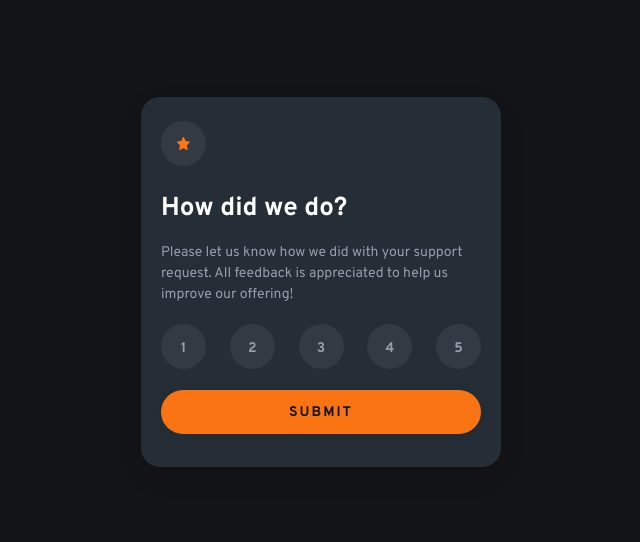
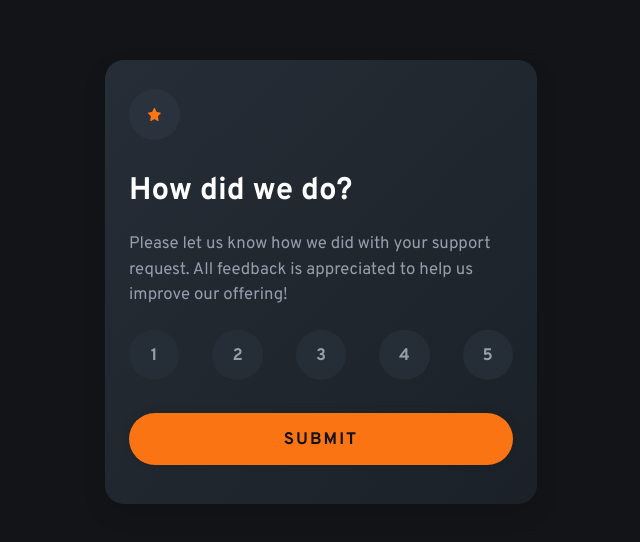
Before and after one commit to danmlarsen/fm-interactive-rating-component, a website: page index.html in a window 1280 px wide. Shown: the part 118-660 px from the top of the page, without its empty margins (319-959 px from the left). Drawn offline with Linux system fonts and the light colour scheme.

Commit message:
Minor spacing and typography tweaks

```diff
--- a/sass/_base.scss
+++ b/sass/_base.scss
@@ -9,6 +9,10 @@
 html {
     font-size: 62.5%;
     scroll-behavior: smooth;
+
+    @media screen and (min-width: 48em) {
+        font-size: 75%;
+    }
 }
 
 body {
--- a/sass/_components.scss
+++ b/sass/_components.scss
@@ -1,7 +1,8 @@
 .rating {
     max-width: 36rem;
     min-height: 37rem;
-    background-color: $color-natural-500;
+    // background-color: $color-natural-500;
+    background: linear-gradient(to bottom right, $color-natural-500, darken($color-natural-500, 5%));
     color: $color-natural-100;
     padding: 2.4rem 2rem 3.2rem;
     border-radius: 19px;
@@ -20,7 +21,7 @@
 
     &__icon-container {
         padding: 1.6rem;
-        background-color: $color-natural-400;
+        background-color: lighten($color-natural-500, 2%);
         border-radius: 50%;
         margin-bottom: 1rem;
     }
@@ -32,7 +33,7 @@
 
     &__selected-rating-text {
         color: $color-primary;
-        background-color: $color-natural-400;
+        background-color: $color-natural-500;
         padding: 0.5rem 1rem;
         border-radius: 15px;
         box-shadow: 0 10px 20px rgba(0, 0, 0, 0.1);
@@ -43,7 +44,7 @@
         width: 100%;
         display: flex;
         flex-direction: column;
-        gap: 2rem;
+        gap: 2.6rem;
     }
 
     &__form-radios {
@@ -59,7 +60,7 @@
 
     &__form-radios label {
         position: relative;
-        height: 4.5rem;
+        height: 4.2rem;
     }
 
     &__form-radios label span {
@@ -80,10 +81,10 @@
 
     &__form-radio {
         appearance: none;
-        width: 4.5rem;
-        height: 4.5rem;
+        width: 4.2rem;
+        height: 4.2rem;
         border-radius: 50%;
-        background-color: $color-natural-400;
+        background-color: $color-natural-500;
         transform: translateY(-0.075em);
         cursor: pointer;
         transition: all 0.3s;
```
Also changed, not shown: css/style.css, 1 other file.
